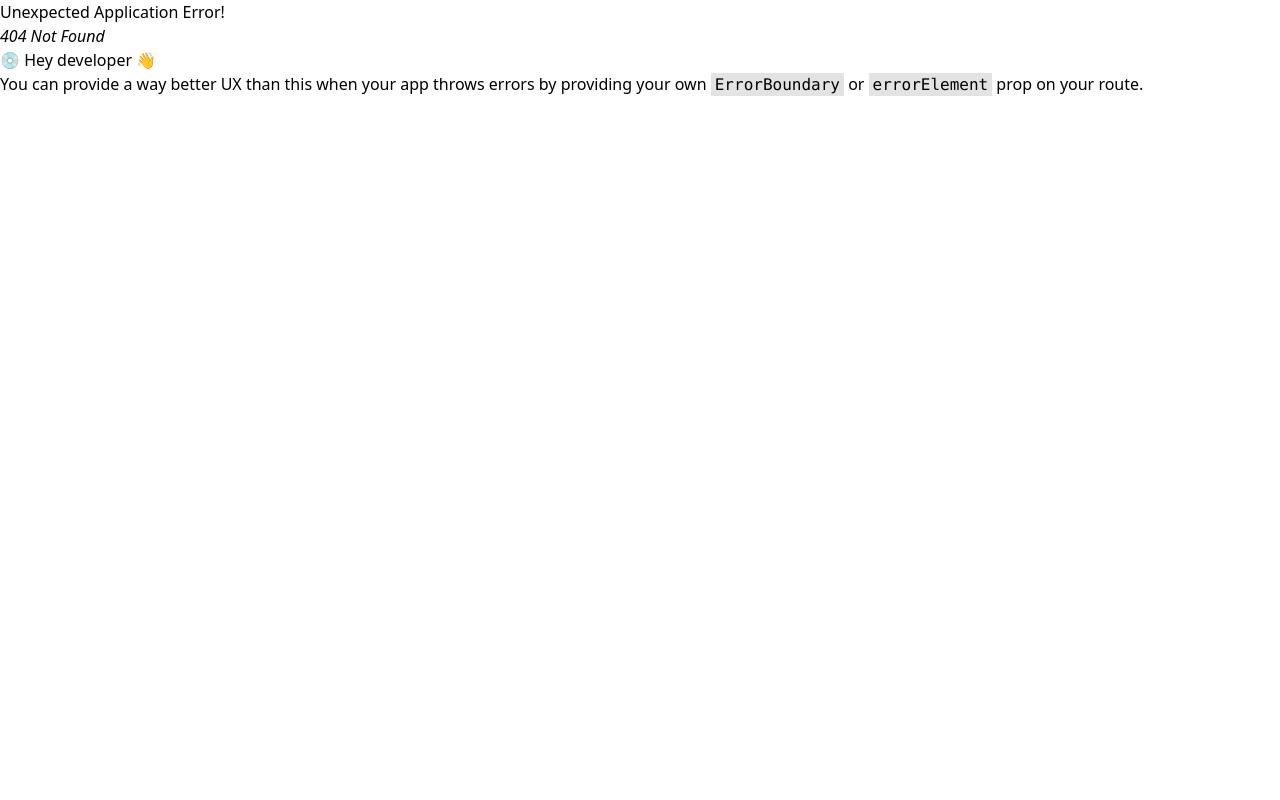
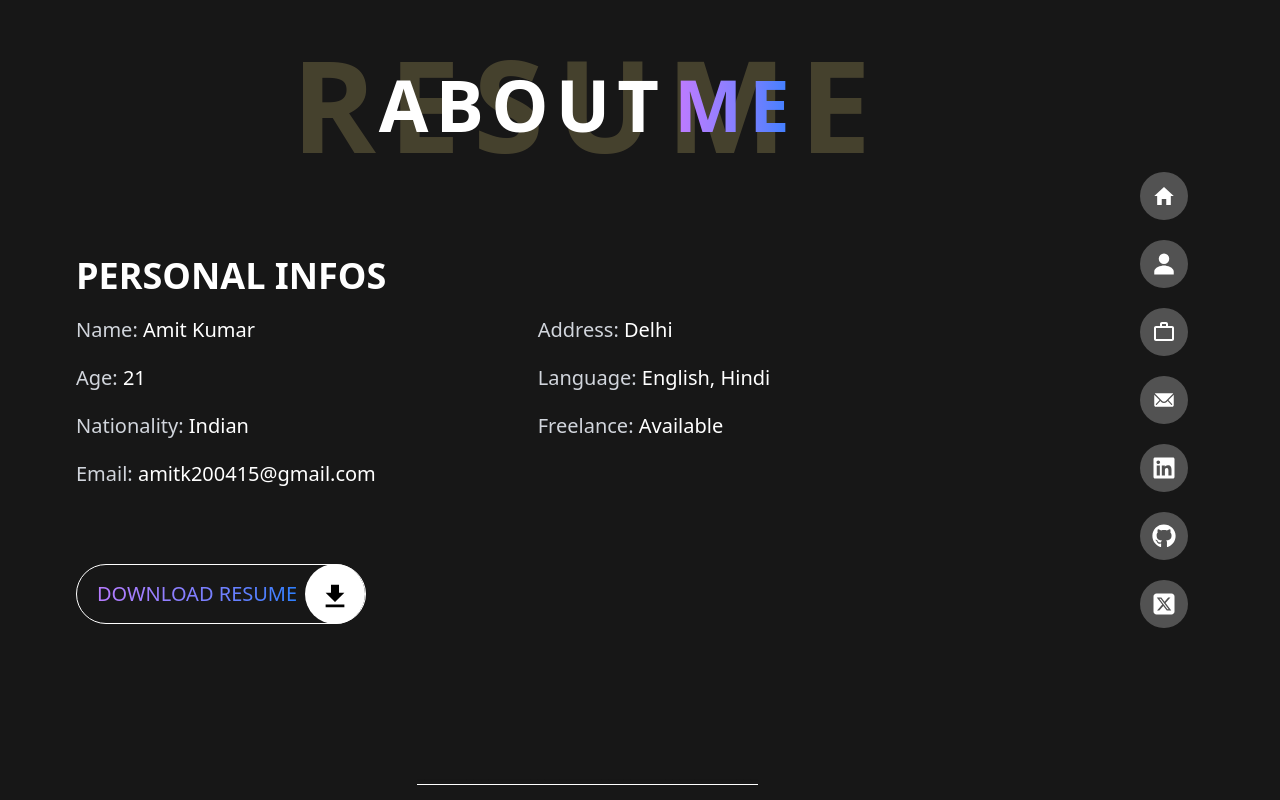
Before and after one commit to Amit-Kumar015/Portfolio, a React (Vite) app: page /about in a window 1280 px wide. Before the commit this address had no page. Built offline with nearby package versions, Linux system fonts and the light colour scheme.

Commit message:
about page done

```diff
--- a/src/components/About.jsx
+++ b/src/components/About.jsx
@@ -1,14 +1,123 @@
 import React from 'react'
+import { MdArrowForwardIos } from "react-icons/md";
+import { IoMdDownload } from "react-icons/io";
 
 function About() {
+  const openInNewTab = (url) => {
+    window.open(url, "_blank", "noopener,noreferrer")
+  }
+
   return (
-    <div className='w-3xl bg-neutral-800 flex flex-col justify-center text-white'>
-      <div>About Me</div>
-      <p>Hi, I'm Amit Kumar, an undergraduate and a Software Engineer. I love building real-world projects, solving complex problems, and creating products that make a difference.</p>
-      <br />
-      <p>Connecting with people and collaborating on innovative projects inspires me to grow and create impactful solutions.</p>
-      <br />
-      <p>Learning and exploring new technologies always excites me.</p>
+    <div className='w-full h-full flex flex-col items-center px-3 gap-2 text-white bg-neutral-900'>
+      <div className="relative flex justify-center mb-10">
+        <span className=" opacity-20 text-9xl font-extrabold tracking-widest relative text-amber-200">
+          RESUME
+        </span>
+
+        <div className="absolute top-1/2 left-1/2 -translate-x-1/2 -translate-y-1/2 z-10 flex justify-center">
+          <span className="text-7xl font-extrabold mr-2 tracking-widest">
+            ABOUT
+          </span>
+          <span className="text-7xl font-extrabold tracking-widest bg-gradient-to-r from-purple-400 to-blue-500 bg-clip-text text-transparent">
+            ME
+          </span>
+        </div>
+      </div>
+
+      <div className='w-full mt-10'>
+        <div className='text-4xl font-bold mb-5'>
+          PERSONAL INFOS
+        </div>
+        <div className='grid grid-cols-2 gap-5 text-xl pr-30'>
+          <div>
+            <span className='text-gray-300'>Name: </span>
+            <span>Amit Kumar</span>
+          </div>
+          <div>
+            <span className='text-gray-300'>Address: </span>
+            <span>Delhi</span>
+          </div>
+          <div>
+            <span className='text-gray-300'>Age: </span>
+            <span>21</span>
+          </div>
+          <div>
+            <span className='text-gray-300'>Language: </span>
+            <span>English, Hindi</span>
+          </div>
+          <div>
+            <span className='text-gray-300'>Nationality: </span>
+            <span>Indian</span>
+          </div>
+          <div>
+            <span className='text-gray-300'>Freelance: </span>
+            <span>Available</span>
+          </div>
+          <div>
+            <span className='text-gray-300'>Email: </span>
+            <span>amitk200415@gmail.com</span>
+          </div>
+        </div>
+      </div>
+
+      <div className='w-full mt-7'>
+        <div className='mt-10 flex justify-between items-center w-fit h-15 rounded-4xl bg-neutral-900 border border-white'>
+          <span className='pl-5 text-xl font-medium mr-2 bg-gradient-to-r from-purple-400 to-blue-500 bg-clip-text text-transparent'>DOWNLOAD RESUME</span>
+          <span className='bg-white w-15 h-15 text-center leading-[3.75rem] rounded-4xl hover:bg-gradient-to-r from-purple-400 to-blue-500 text-white group'>
+            <IoMdDownload className='inline text-black text-3xl group-hover:text-white' />
+          </span>
+        </div>
+      </div>
+
+      <div className='mt-32'>
+        <span className='text-neutral-900'>________________________________________________</span>
+        <hr className='text-white' />
+      </div>
+
+      <div className='flex flex-col justify-center mt-20'>
+        <div className='text-center text-4xl font-bold'>
+          SKILLS
+        </div>
+        <div className='mt-14 grid grid-cols-5 gap-3 '>
+          <div className='border-1 border-solid border-gray-500 w-44 text-center text-lg font-medium py-3 rounded-md cursor-pointer hover:bg-gradient-to-r from-purple-400 to-blue-500 hover:shadow-lg shadow-white duration-300'>Javascript</div>
+          <div className='border-1 border-solid border-gray-500 w-44 text-center text-lg font-medium py-3 rounded-md cursor-pointer hover:bg-gradient-to-r from-purple-400 to-blue-500 hover:shadow-lg shadow-white duration-300'>Typescript</div>
+          <div className='border-1 border-solid border-gray-500 w-44 text-center text-lg font-medium py-3 rounded-md cursor-pointer hover:bg-gradient-to-r from-purple-400 to-blue-500 hover:shadow-lg shadow-white duration-300'>Nextjs</div>
+          <div className='border-1 border-solid border-gray-500 w-44 text-center text-lg font-medium py-3 rounded-md cursor-pointer hover:bg-gradient-to-r from-purple-400 to-blue-500 hover:shadow-lg shadow-white duration-300'>Reactjs</div>
+          <div className='border-1 border-solid border-gray-500 w-44 text-center text-lg font-medium py-3 rounded-md cursor-pointer hover:bg-gradient-to-r from-purple-400 to-blue-500 hover:shadow-lg shadow-white duration-300'>MongoDB</div>
+          <div className='border-1 border-solid border-gray-500 w-44 text-center text-lg font-medium py-3 rounded-md cursor-pointer hover:bg-gradient-to-r from-purple-400 to-blue-500 hover:shadow-lg shadow-white duration-300'>Tailwind</div>
+          <div className='border-1 border-solid border-gray-500 w-44 text-center text-lg font-medium py-3 rounded-md cursor-pointer hover:bg-gradient-to-r from-purple-400 to-blue-500 hover:shadow-lg shadow-white duration-300'>Nodejs</div>
+          <div className='border-1 border-solid border-gray-500 w-44 text-center text-lg font-medium py-3 rounded-md cursor-pointer hover:bg-gradient-to-r from-purple-400 to-blue-500 hover:shadow-lg shadow-white duration-300'>Expressjs</div>
+          <div className='border-1 border-solid border-gray-500 w-44 text-center text-lg font-medium py-3 rounded-md cursor-pointer hover:bg-gradient-to-r from-purple-400 to-blue-500 hover:shadow-lg shadow-white duration-300'>Python</div>
+          <div className='border-1 border-solid border-gray-500 w-44 text-center text-lg font-medium py-3 rounded-md cursor-pointer hover:bg-gradient-to-r from-purple-400 to-blue-500 hover:shadow-lg shadow-white duration-300'>C++</div>
+          <div className='border-1 border-solid border-gray-500 w-44 text-center text-lg font-medium py-3 rounded-md cursor-pointer hover:bg-gradient-to-r from-purple-400 to-blue-500 hover:shadow-lg shadow-white duration-300'>C</div>
+          <div className='border-1 border-solid border-gray-500 w-44 text-center text-lg font-medium py-3 rounded-md cursor-pointer hover:bg-gradient-to-r from-purple-400 to-blue-500 hover:shadow-lg shadow-white duration-300'>Git</div>
+          <div className='border-1 border-solid border-gray-500 w-44 text-center text-lg font-medium py-3 rounded-md cursor-pointer hover:bg-gradient-to-r from-purple-400 to-blue-500 hover:shadow-lg shadow-white duration-300'>Figma</div>
+          <div className='border-1 border-solid border-gray-500 w-44 text-center text-lg font-medium py-3 rounded-md cursor-pointer hover:bg-gradient-to-r from-purple-400 to-blue-500 hover:shadow-lg shadow-white duration-300'>Wordpress</div>
+          <div className='border-1 border-solid border-gray-500 w-44 text-center text-lg font-medium py-3 rounded-md cursor-pointer hover:bg-gradient-to-r from-purple-400 to-blue-500 hover:shadow-lg shadow-white duration-300'>Bootstrap</div>
+        </div>
+      </div>
+
+      <div className='mt-32'>
+        <span className='text-neutral-900'>________________________________________________</span>
+        <hr className='text-white' />
+      </div>
+
+      <div className='flex flex-col justify-center mt-10'>
+        <div className='text-center text-4xl font-bold'>
+          Education
+        </div>
+        <div className='border-4 bg-neutral-900 border-white/50 mt-10 pr-10 py-2 pt-3 px-5  border-l-0 border-r-0 rounded-br-3xl rounded-tl-3xl rounded-md'>
+          <div className='flex flex-col md:flex-row justify-between items-center'>
+            <span className='text-2xl font-semibold flex justify-start mr-10 cursor-pointer lg:justify-center items-center lg:gap-2 hover:underline' onClick={() => openInNewTab("http://www.ipu.ac.in/")}>Guru Gobind Singh Indraprastha University</span>
+            <span className='text-md text-slate-400 font-semibold'>July 2026</span>
+          </div>
+          <p className='text-slate-300 text-lg my-2 tracking-wide font-medium'>Btech - Electronics and Communication Eng.</p>
+        </div>
+      </div>
+
+
+
+      <div className='min-h-28 text-neutral-900'>s</div>
     </div>
   )
 }
--- a/src/components/Profile.jsx
+++ b/src/components/Profile.jsx
@@ -2,6 +2,7 @@ import React from 'react'
 import photo from "../../public/portfolio.jpg"
 import { Typewriter } from 'react-simple-typewriter';
 import { MdArrowForwardIos } from "react-icons/md";
+import { useNavigate } from 'react-router';
 
 import { FaGithub, FaSquareXTwitter, FaLinkedin } from "react-icons/fa6";
 import { IoLocationOutline } from "react-icons/io5";
@@ -11,6 +12,8 @@ function Profile() {
     const openInNewTab = (url) => {
         window.open(url, "_blank", "noopener,noreferrer")
     }
+
+    const navigate = useNavigate()
 
     return (
         <div className='w-full flex items-center px-3 gap-2 text-white bg-neutral-900'>
@@ -39,9 +42,9 @@ function Profile() {
                 <p className='text-xl pr-10 font-serif font-normal'>
                     I'm a Delhi-based web developer and Tech enthusiast crafting innovative digital experiences, passionate about user-friendly interfaces, enriching lives through technology.
                 </p>
-                <div className='mt-10 flex justify-between items-center w-45 h-15 rounded-4xl bg-neutral-900 border border-white'>
+                <div className='mt-10 flex justify-between items-center w-45 h-15 rounded-4xl bg-neutral-900 border border-red-500'>
                     <span className='pl-5 text-lg font-bold'>About Me</span>
-                    <span className='bg-white w-15 h-15 text-center leading-[3.75rem] rounded-4xl'>
+                    <span className='bg-white w-15 h-15 text-center leading-[3.75rem] rounded-4xl cursor-pointer hover:bg-gradient-to-r from-red-500 via-orange-500 to-yellow-500 duration-500 delay-200' onClick={() => navigate("/about")}>
                         <MdArrowForwardIos className='inline text-black' />
                     </span>
                 </div>
--- a/src/components/Projects.jsx
+++ b/src/components/Projects.jsx
@@ -1,5 +1,5 @@
 import React from 'react'
-import photo from "../assets/react.svg"
+// import photo from "../assets/react.svg"
 import { FaGithub } from "react-icons/fa6";
 import { MdArrowOutward, MdGrid3X3 } from "react-icons/md";
 import { FaCode, FaDatabase } from "react-icons/fa";
--- a/src/main.jsx
+++ b/src/main.jsx
@@ -6,11 +6,13 @@ import App from './App.jsx'
 import Profile from "./components/Profile.jsx"
 import { createBrowserRouter, createRoutesFromElements, Route, RouterProvider } from 'react-router-dom'
 import Projects from './components/Projects.jsx'
+import About from './components/About.jsx'
 
 const router = createBrowserRouter(
   createRoutesFromElements(
     <Route path='/' element={<App/>}>
       <Route path='' element={<Profile/>}/>
+      <Route path='about' element={<About/>}/>
       <Route path='projects' element={<Projects/>}/>
     </Route>
   )
```
